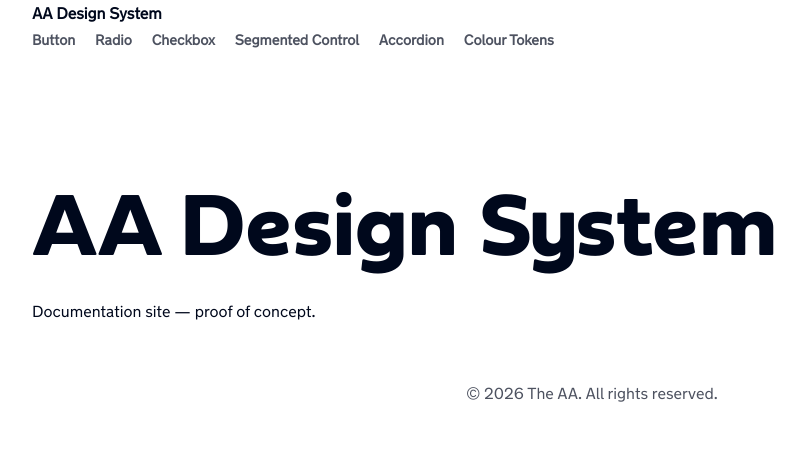
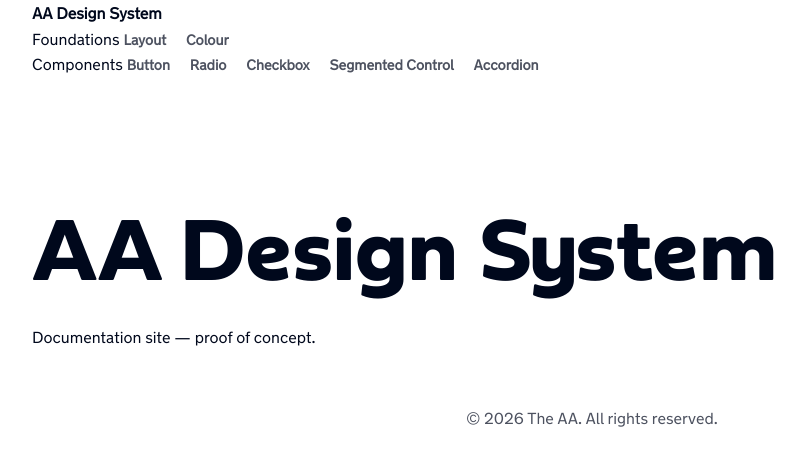
Before and after one commit to stewdesign/design-system-docs, an Astro site: page / in a window 1280 px wide. Shown: the whole page, without its empty margins (48-853 px from the left). Built offline with nearby package versions, Linux system fonts and the light colour scheme; Astro itself is replaced by a stand-in of ours.

Commit message:
feat: add grouped nav with foundations section

```diff
--- a/src/components/global/Header.astro
+++ b/src/components/global/Header.astro
@@ -13,11 +13,18 @@ const { title } = Astro.props;
 <header>
   <a href={base}>AA Design System</a>
   <nav>
-    <a href={`${base}/components/button`}>Button</a>
-    <a href={`${base}/components/radio`}>Radio</a>
-    <a href={`${base}/components/checkbox`}>Checkbox</a>
-    <a href={`${base}/components/segmented-control`}>Segmented Control</a>
-    <a href={`${base}/components/accordion`}>Accordion</a>
-    <a href={`${base}/tokens/colour`}>Colour Tokens</a>
+    <div class="nav-group">
+      <span class="nav-group-label">Foundations</span>
+      <a href={`${base}/foundations/layout`}>Layout</a>
+      <a href={`${base}/tokens/colour`}>Colour</a>
+    </div>
+    <div class="nav-group">
+      <span class="nav-group-label">Components</span>
+      <a href={`${base}/components/button`}>Button</a>
+      <a href={`${base}/components/radio`}>Radio</a>
+      <a href={`${base}/components/checkbox`}>Checkbox</a>
+      <a href={`${base}/components/segmented-control`}>Segmented Control</a>
+      <a href={`${base}/components/accordion`}>Accordion</a>
+    </div>
   </nav>
 </header>
```
